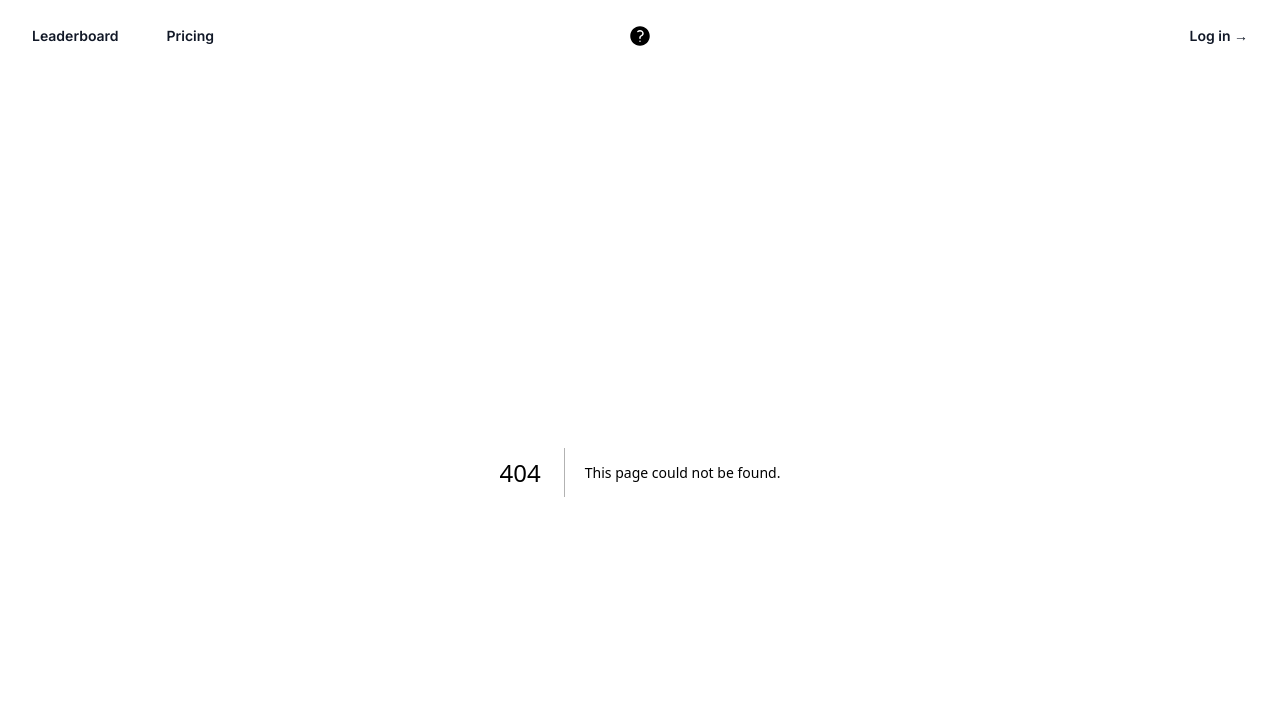
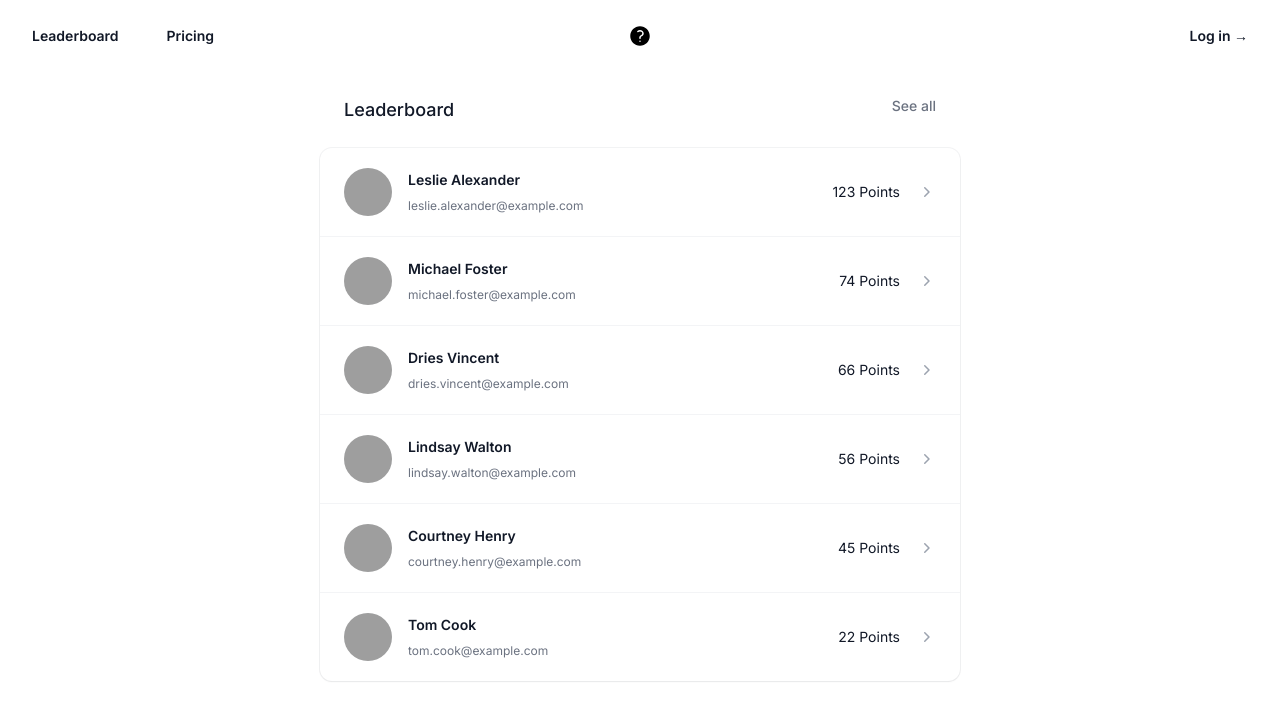
Before and after one commit to hkirat/quiz-app-next, a Next.js app in the folder frontend/: page /leaderboard in a window 1280 px wide. Before the commit this address had no page. Shown: the top 720 px of the page. Built offline with nearby package versions, Linux system fonts and the light colour scheme; grey boxes are pictures that could not be loaded.

Commit message:
📦 NEW: add leaderboard

```diff
--- /dev/null
+++ b/frontend/src/app/leaderboard/layout.tsx
@@ -0,0 +1,9 @@
+import React from "react";
+
+export default function Layout({ children }: { children: React.ReactNode }) {
+  return (
+    <div className="flex flex-col min-h-screen">
+      <main className="flex-1 w-1/2 mx-auto">{children}</main>
+    </div>
+  );
+}
--- /dev/null
+++ b/frontend/src/app/leaderboard/page.tsx
@@ -0,0 +1,5 @@
+import Leaderboard from "@/components/Leaderboard";
+
+export default function Page() {
+  return <Leaderboard />;
+}
--- /dev/null
+++ b/frontend/src/components/Leaderboard.tsx
@@ -0,0 +1,114 @@
+import { ChevronRightIcon } from "@heroicons/react/20/solid";
+
+const people = [
+  {
+    name: "Leslie Alexander",
+    email: "leslie.alexander@example.com",
+    points: "123",
+    imageUrl:
+      "https://images.unsplash.com/photo-1494790108377-be9c29b29330?ixlib=rb-1.2.1&ixid=eyJhcHBfaWQiOjEyMDd9&auto=format&fit=facearea&facepad=2&w=256&h=256&q=80",
+    href: "#",
+  },
+  {
+    name: "Michael Foster",
+    email: "michael.foster@example.com",
+    points: "74",
+    imageUrl:
+      "https://images.unsplash.com/photo-1519244703995-f4e0f30006d5?ixlib=rb-1.2.1&ixid=eyJhcHBfaWQiOjEyMDd9&auto=format&fit=facearea&facepad=2&w=256&h=256&q=80",
+    href: "#",
+  },
+  {
+    name: "Dries Vincent",
+    email: "dries.vincent@example.com",
+    points: "66",
+    imageUrl:
+      "https://images.unsplash.com/photo-1506794778202-cad84cf45f1d?ixlib=rb-1.2.1&ixid=eyJhcHBfaWQiOjEyMDd9&auto=format&fit=facearea&facepad=2&w=256&h=256&q=80",
+    href: "#",
+  },
+  {
+    name: "Lindsay Walton",
+    email: "lindsay.walton@example.com",
+    points: "56",
+    imageUrl:
+      "https://images.unsplash.com/photo-1517841905240-472988babdf9?ixlib=rb-1.2.1&ixid=eyJhcHBfaWQiOjEyMDd9&auto=format&fit=facearea&facepad=2&w=256&h=256&q=80",
+    href: "#",
+  },
+  {
+    name: "Courtney Henry",
+    email: "courtney.henry@example.com",
+    points: "45",
+    imageUrl:
+      "https://images.unsplash.com/photo-1438761681033-6461ffad8d80?ixlib=rb-1.2.1&ixid=eyJhcHBfaWQiOjEyMDd9&auto=format&fit=facearea&facepad=2&w=256&h=256&q=80",
+    href: "#",
+  },
+  {
+    name: "Tom Cook",
+    email: "tom.cook@example.com",
+    points: "22",
+    imageUrl:
+      "https://images.unsplash.com/photo-1472099645785-5658abf4ff4e?ixlib=rb-1.2.1&ixid=eyJhcHBfaWQiOjEyMDd9&auto=format&fit=facearea&facepad=2&w=256&h=256&q=80",
+    href: "#",
+  },
+];
+
+export default function Leaderboard() {
+  return (
+    <>
+      <div className="flex justify-between px-4 py-6 sm:px-6">
+        <h2 className="text-lg font-medium text-gray-900">Leaderboard</h2>
+        <a
+          href="#"
+          className="text-sm font-medium text-gray-500 hover:text-gray-700"
+        >
+          See all
+        </a>
+      </div>
+      <ul
+        role="list"
+        className="divide-y divide-gray-100 overflow-hidden bg-white shadow-sm ring-1 ring-gray-900/5 sm:rounded-xl"
+      >
+        {people.map((person) => (
+          <li
+            key={person.email}
+            className="relative flex justify-between gap-x-6 px-4 py-5 hover:bg-gray-50 sm:px-6"
+          >
+            <div className="flex min-w-0 gap-x-4">
+              <img
+                className="h-12 w-12 flex-none rounded-full bg-gray-50"
+                src={person.imageUrl}
+                alt=""
+              />
+              <div className="min-w-0 flex-auto">
+                <p className="text-sm font-semibold leading-6 text-gray-900">
+                  <a href={person.href}>
+                    <span className="absolute inset-x-0 -top-px bottom-0" />
+                    {person.name}
+                  </a>
+                </p>
+                <p className="mt-1 flex text-xs leading-5 text-gray-500">
+                  <a
+                    href={`mailto:${person.email}`}
+                    className="relative truncate hover:underline"
+                  >
+                    {person.email}
+                  </a>
+                </p>
+              </div>
+            </div>
+            <div className="flex shrink-0 items-center gap-x-4">
+              <div className="hidden sm:flex sm:flex-col sm:items-end">
+                <p className="text-sm leading-6 text-gray-900">
+                  {person.points} Points
+                </p>
+              </div>
+              <ChevronRightIcon
+                className="h-5 w-5 flex-none text-gray-400"
+                aria-hidden="true"
+              />
+            </div>
+          </li>
+        ))}
+      </ul>
+    </>
+  );
+}
```
